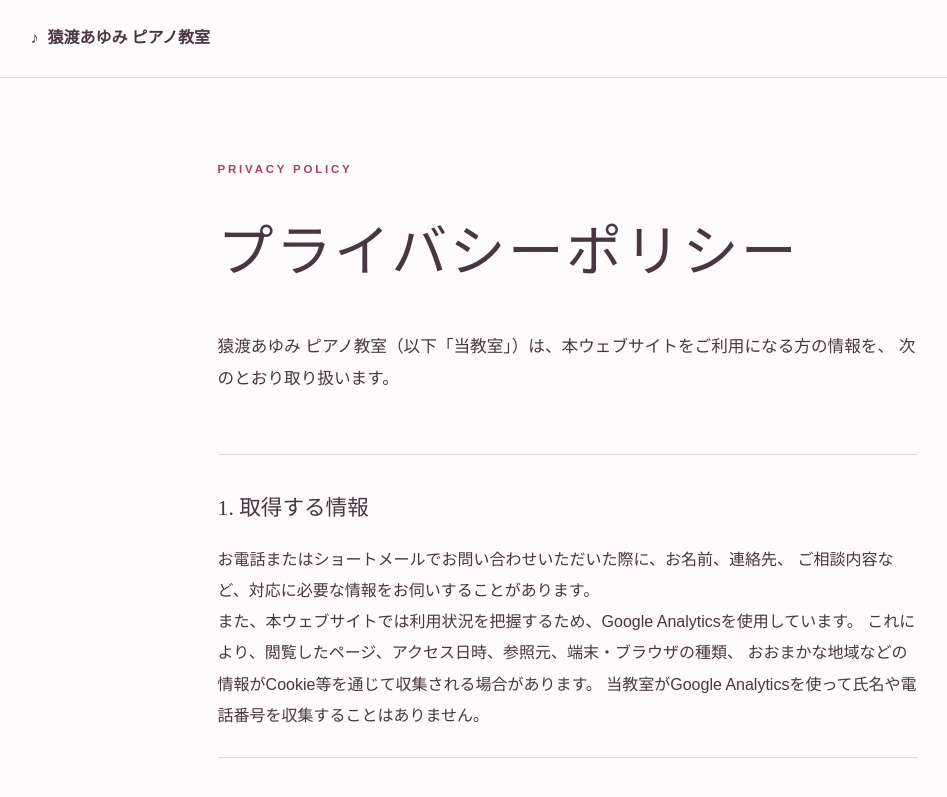
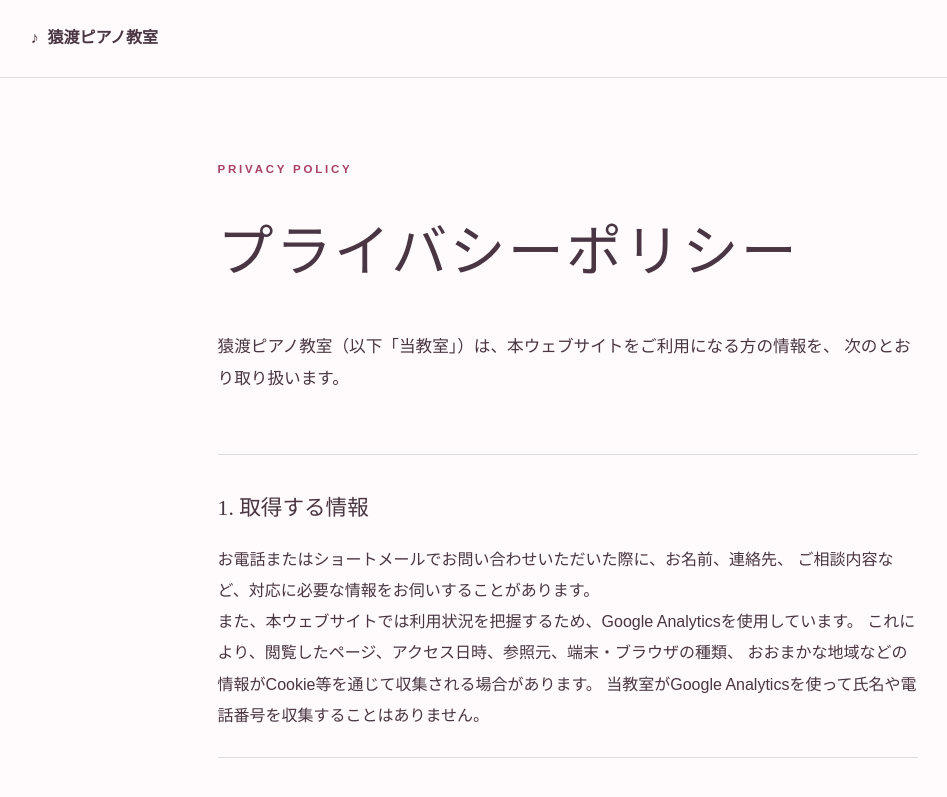
Before and after one commit to ape36soundscape/saruwatari-pianolessonclass-yokohama, a Next.js app: page /privacy in a window 1280 px wide. Shown: the top 797 px of the page, without its empty margins (72-1019 px from the left). Built offline with nearby package versions, Linux system fonts and the light colour scheme.

Commit message:
Rename the school to Saruwatari Piano School

```diff
--- a/app/layout.tsx
+++ b/app/layout.tsx
@@ -7,7 +7,7 @@ const siteUrl =
   isFirebaseHosting
     ? "https://ayumi-piano-yokohama.web.app/"
     : "https://ape36soundscape.github.io/saruwatari-pianolessonclass-yokohama/";
-const title = "猿渡あゆみ ピアノ教室｜横浜・新吉田東";
+const title = "猿渡ピアノ教室｜横浜・新吉田東";
 const description =
   "横浜市港北区新吉田東のピアノ教室。幼稚園・保育園のお子さまから大学生まで、ピアノと音符ビッツを学べます。その他の年代の方もお気軽にご相談ください。";
 
@@ -30,7 +30,7 @@ export const metadata: Metadata = {
         url: `${siteUrl}og.png`,
         width: 1731,
         height: 909,
-        alt: "猿渡あゆみ ピアノ教室｜横浜・新吉田東｜無料体験受付中",
+        alt: "猿渡ピアノ教室｜横浜・新吉田東｜無料体験受付中",
       },
     ],
   },
--- a/app/page.tsx
+++ b/app/page.tsx
@@ -44,7 +44,7 @@ export default function Home() {
       <section className="print-proof-header print-only">
         <div>
           <p>WEBSITE PROOF</p>
-          <h1>猿渡あゆみ ピアノ教室　校正用プリント</h1>
+          <h1>猿渡ピアノ教室　校正用プリント</h1>
         </div>
         <dl>
           <div>
@@ -62,9 +62,9 @@ export default function Home() {
       </section>
 
       <header className="site-header">
-        <a className="brand" href="#top" aria-label="猿渡あゆみピアノ教室 ホーム">
+        <a className="brand" href="#top" aria-label="猿渡ピアノ教室 ホーム">
           <span className="brand-mark" aria-hidden="true">♪</span>
-          <span>猿渡あゆみ ピアノ教室</span>
+          <span>猿渡ピアノ教室</span>
         </a>
         <nav aria-label="メインメニュー">
           <a href="#lesson">レッスン</a>
@@ -231,7 +231,7 @@ export default function Home() {
         </div>
         <div className="location-card">
           <p className="location-label">PIANO CLASS</p>
-          <h3>猿渡あゆみ<br />ピアノ教室</h3>
+          <h3>猿渡ピアノ教室</h3>
           <dl>
             <div>
               <dt>所在地</dt>
@@ -256,7 +256,7 @@ export default function Home() {
       <footer>
         <div className="footer-brand">
           <span aria-hidden="true">♪</span>
-          <span>猿渡あゆみ ピアノ教室</span>
+          <span>猿渡ピアノ教室</span>
         </div>
         <p className="footer-info">
           <span>横浜市港北区 新吉田東4丁目</span>
--- a/app/privacy/page.tsx
+++ b/app/privacy/page.tsx
@@ -3,9 +3,9 @@ import type { Metadata } from "next";
 const siteUrl = "https://ayumi-piano-yokohama.web.app";
 
 export const metadata: Metadata = {
-  title: "プライバシーポリシー｜猿渡あゆみ ピアノ教室",
+  title: "プライバシーポリシー｜猿渡ピアノ教室",
   description:
-    "猿渡あゆみ ピアノ教室ウェブサイトにおける、個人情報とアクセス情報の取扱いについてご案内します。",
+    "猿渡ピアノ教室ウェブサイトにおける、個人情報とアクセス情報の取扱いについてご案内します。",
   alternates: { canonical: `${siteUrl}/privacy/` },
 };
 
@@ -13,9 +13,9 @@ export default function PrivacyPolicy() {
   return (
     <main className="privacy-page">
       <header className="privacy-header">
-        <a href="../" aria-label="猿渡あゆみピアノ教室のホームへ戻る">
+        <a href="../" aria-label="猿渡ピアノ教室のホームへ戻る">
           <span aria-hidden="true">♪</span>
-          猿渡あゆみ ピアノ教室
+          猿渡ピアノ教室
         </a>
       </header>
 
@@ -23,7 +23,7 @@ export default function PrivacyPolicy() {
         <p className="section-label">PRIVACY POLICY</p>
         <h1>プライバシーポリシー</h1>
         <p className="privacy-lead">
-          猿渡あゆみ ピアノ教室（以下「当教室」）は、本ウェブサイトをご利用になる方の情報を、
+          猿渡ピアノ教室（以下「当教室」）は、本ウェブサイトをご利用になる方の情報を、
           次のとおり取り扱います。
         </p>
 
```
Also changed, not shown: public/og.png.
